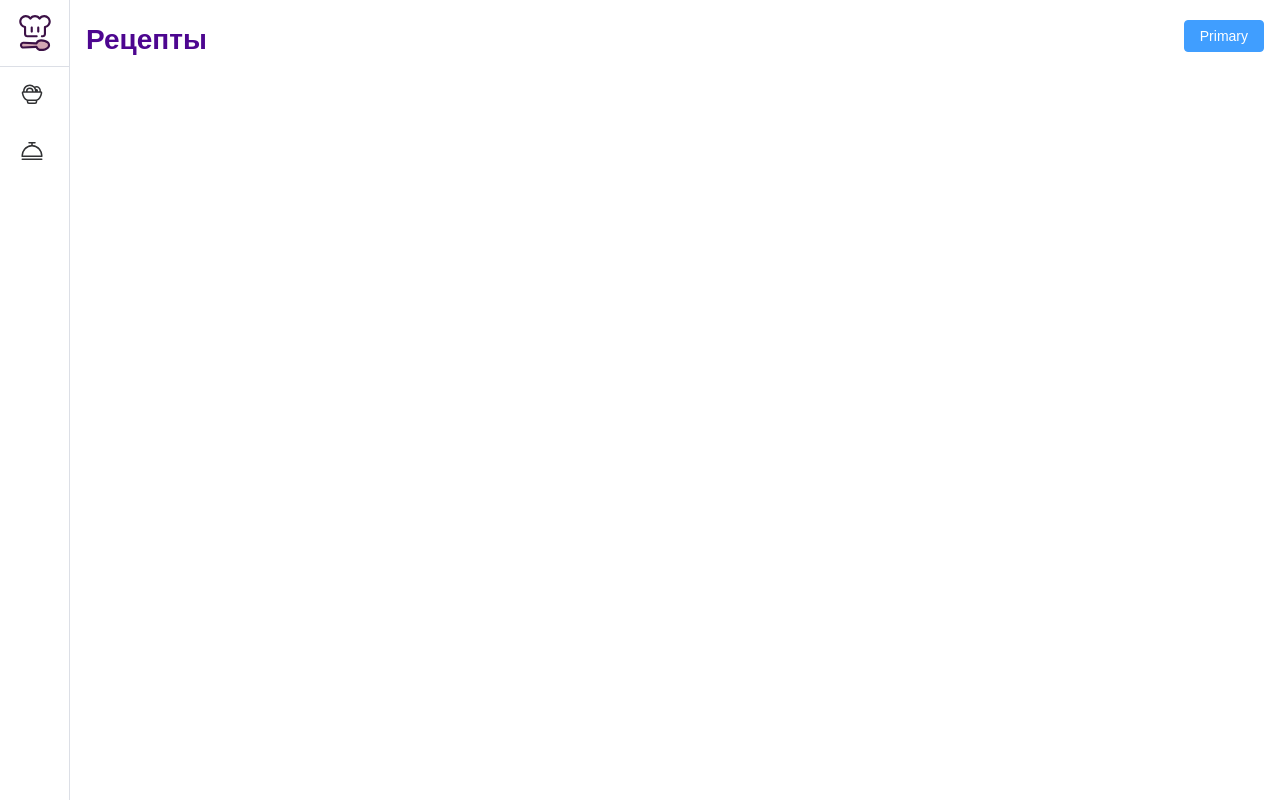
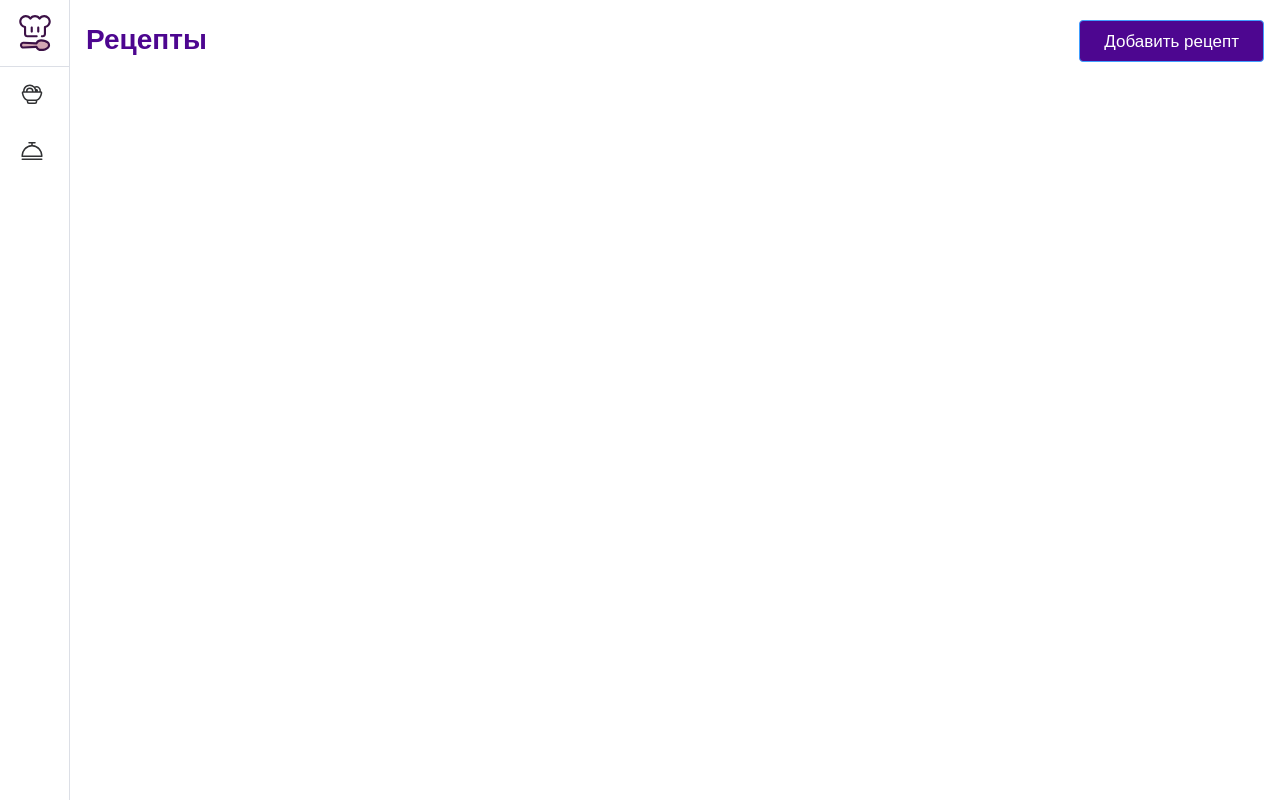
Before and after one commit to zhaslanulysa6yrka/recipes-admin-panel, a Vue app: page / in a window 1280 px wide. Built offline with nearby package versions, Linux system fonts and the light colour scheme; the HTML template or start-up script is replaced by a standard one.

Commit message:
feat: update AppButton component to accept text prop for dynamic button labels

```diff
--- a/src/components/AppButton.vue
+++ b/src/components/AppButton.vue
@@ -1,3 +1,20 @@
+<script setup lang="ts">
+defineProps<{
+  text: string
+}>()
+</script>
+
 <template>
-  <el-button type="primary">Primary</el-button>
+  <el-button type="primary" class="button">{{ text }}</el-button>
 </template>
+
+<style lang="scss" scoped>
+@import '@/assets/styles/index.scss';
+
+.button {
+  font-size: 17px;
+  background-color: $violet;
+  border-radius: 4px;
+  padding: 20px 24px;
+}
+</style>
--- a/src/pages/HomePage.vue
+++ b/src/pages/HomePage.vue
@@ -7,7 +7,7 @@ import AppButton from '@/components/AppButton.vue'
   <AppLayout>
     <template #title>Рецепты</template>
     <template #controls>
-      <AppButton />
+      <AppButton text="Добавить рецепт" />
     </template>
   </AppLayout>
 </template>
```
